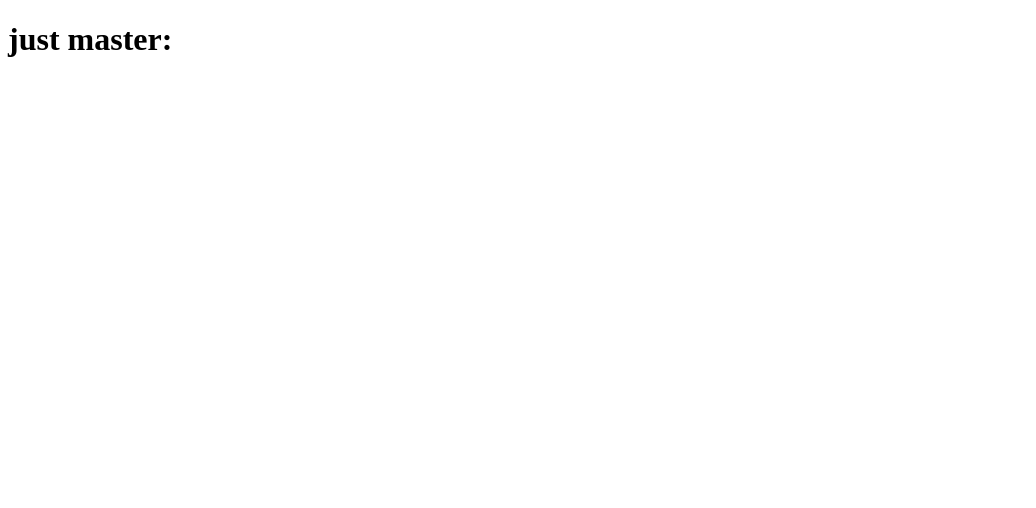
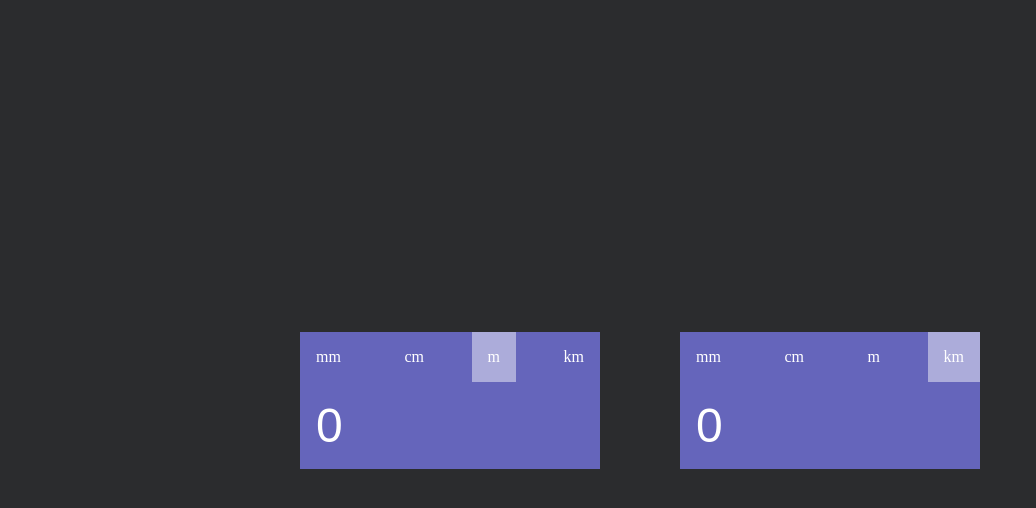
Before and after one commit to Artuchka/6projects, a React (Create React App) app: page / in a window 1280 px wide. Shown: the top 508 px of the page, without its empty margins (0-1036 px from the left). Built offline with nearby package versions, Linux system fonts and the light colour scheme.

Commit message:
done i guess

```diff
--- a/src/App.js
+++ b/src/App.js
@@ -1,9 +1,65 @@
-import { useState } from "react"
+import { useEffect, useState } from "react"
+import { Block } from "./Block"
+
+import "./main.scss"
+
+const rates = require("./rates.json")
+console.log(rates)
 
 function App() {
+	const types = ["mm", "cm", "m", "km"]
+
+	const [fromName, setFromName] = useState("m")
+	const [toName, setToName] = useState("km")
+	const [fromAmount, setFromAmount] = useState(0)
+	const [toAmount, setToAmount] = useState(0)
+
+	useEffect(() => {
+		handleAmountChangeFrom(fromAmount)
+	}, [fromAmount, fromName])
+
+	useEffect(() => {
+		handleAmountChangeTo(toAmount)
+	}, [toAmount, toName])
+
+	function handleTypeChangeFrom(name) {
+		setFromName(name)
+	}
+
+	function handleTypeChangeTo(name) {
+		setToName(name)
+	}
+
+	function handleAmountChangeFrom(valueFrom) {
+		const normFrom = valueFrom * rates[fromName]
+		const resTo = normFrom / rates[toName]
+		setFromAmount(valueFrom)
+		setToAmount(resTo)
+	}
+
+	function handleAmountChangeTo(valueTo) {
+		const normTo = valueTo * rates[toName]
+		const resFrom = normTo / rates[fromName]
+		setToAmount(valueTo)
+		setFromAmount(resFrom)
+	}
+
 	return (
 		<div className="App">
-			<h1 className="title">just master:</h1>
+			<Block
+				types={types}
+				chosenName={fromName}
+				handleTypeChange={handleTypeChangeFrom}
+				handleAmountChange={handleAmountChangeFrom}
+				amount={fromAmount}
+			/>
+			<Block
+				types={types}
+				chosenName={toName}
+				handleTypeChange={handleTypeChangeTo}
+				handleAmountChange={handleAmountChangeTo}
+				amount={toAmount}
+			/>
 		</div>
 	)
 }
--- /dev/null
+++ b/src/Block.jsx
@@ -0,0 +1,35 @@
+import React from "react"
+
+export function Block({
+	types,
+	handleTypeChange,
+	chosenName,
+	handleAmountChange,
+	amount,
+}) {
+	return (
+		<div className="block">
+			<div className="types-container">
+				{types.map((name) => {
+					return (
+						<li
+							key={name}
+							className={chosenName == name ? "active" : ""}
+							onClick={() => handleTypeChange(name)}
+						>
+							{name}
+						</li>
+					)
+				})}
+			</div>
+			<input
+				className="input"
+				placeholder={0}
+				type="number"
+				min={0}
+				value={amount}
+				onChange={(e) => handleAmountChange(e.target.value)}
+			/>
+		</div>
+	)
+}
--- /dev/null
+++ b/src/main.scss
@@ -0,0 +1,51 @@
+*,
+*::after,
+*::before {
+	margin: 0;
+	padding: 0;
+	box-sizing: border-box;
+}
+
+$block-color: rgb(101, 101, 187);
+
+.App {
+	display: flex;
+	gap: 5rem;
+	justify-content: center;
+	align-items: center;
+	min-height: 100vh;
+	background-color: rgb(43, 44, 46);
+}
+
+.block {
+	display: flex;
+	flex-direction: column;
+	width: 300px;
+	background-color: $block-color;
+	color: white;
+}
+
+.types-container {
+	width: 100%;
+	display: flex;
+	list-style: none;
+	justify-content: space-between;
+
+	li {
+		padding: 1rem;
+		cursor: pointer;
+		&.active {
+			background-color: lighten($block-color, 20);
+		}
+	}
+}
+
+.input {
+	width: 100%;
+	font-size: 3rem;
+	padding: 1rem;
+	border: none;
+	outline: none;
+	background-color: inherit;
+	color: inherit;
+}
--- /dev/null
+++ b/src/rates.json
@@ -0,0 +1,6 @@
+{
+    "mm": 0.001,
+    "cm": 0.01,
+    "m": 1,
+    "km": 1000
+}
```
